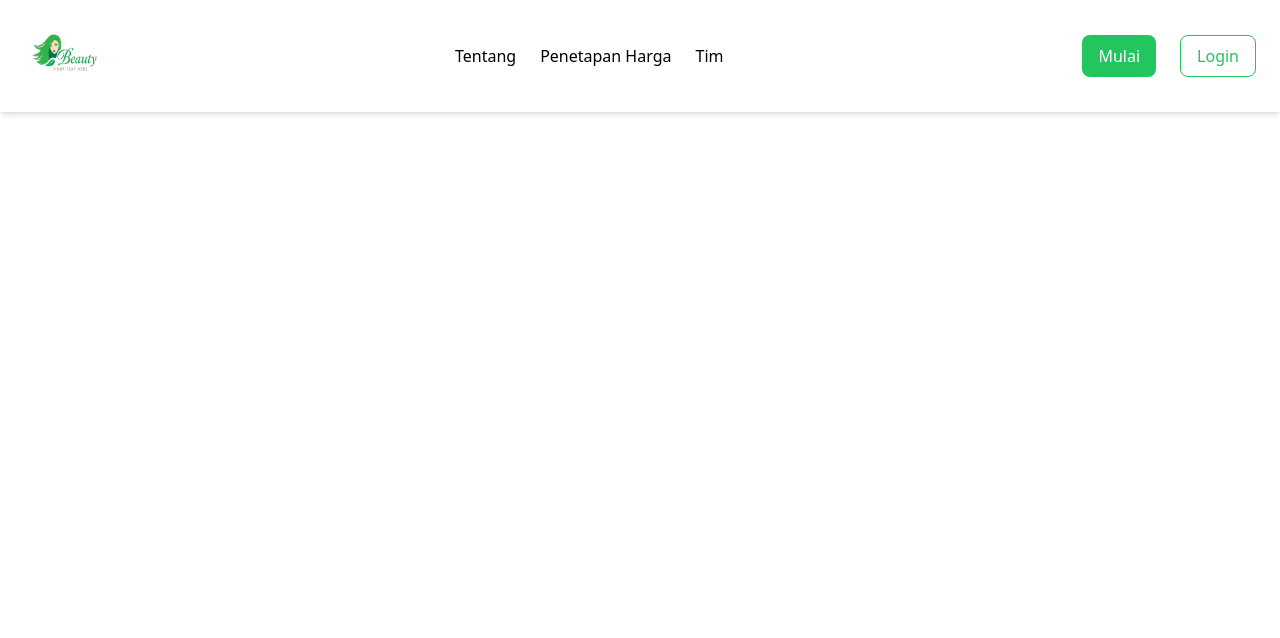
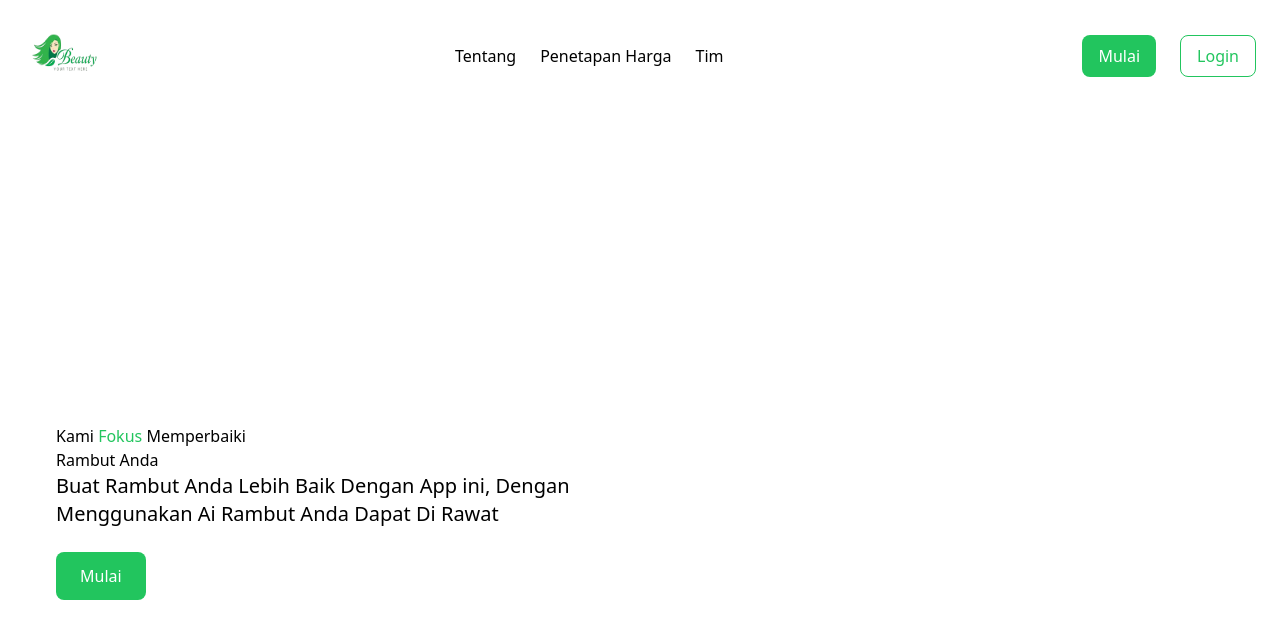
Before and after one commit to manuhutu344/web-ai, a React (Vite) app in the folder frontend/: page / in a window 1280 px wide. Shown: the top 638 px of the page. Built offline with nearby package versions, Linux system fonts and the light colour scheme.

Commit message:
berhasil memunculkan hero sectionnya

```diff
--- a/frontend/src/App.tsx
+++ b/frontend/src/App.tsx
@@ -1,4 +1,4 @@
-import Navbar from "./components/Navbar"
+import Home from "./pages/Home"
 import {BrowserRouter as Router, Route, Routes, Navigate} from "react-router-dom"
 
 
@@ -7,7 +7,7 @@ function App() {
   return (
     <Router>
       <Routes>
-        <Route index element={<Navbar />} />
+        <Route index element={<Home />} />
       </Routes>
     </Router>
   )
--- a/frontend/src/components/HeroSection.tsx
+++ b/frontend/src/components/HeroSection.tsx
@@ -0,0 +1,44 @@
+import {Canvas, useFrame} from "@react-three/fiber"
+import {OrbitControls, useGLTF, useTexture} from "@react-three/drei"
+import * as THREE from "three"
+import girl from '../models/source/girl.glb'
+import textureImage from '../models/textures/textureImage.png'
+import styles from "../styles/HeroSectionStyles"
+import React, { useRef } from "react"
+
+const BlowDryer:React.FC = () =>{
+    const {scene} = useGLTF(girl)
+    const texture = useTexture(textureImage)
+    const modelRef = useRef<THREE.Object3D>()
+    scene.traverse((child) => {
+        if ((child as THREE.Mesh).isMesh) {
+          (child as THREE.Mesh).material = new THREE.MeshStandardMaterial({ map: texture });
+        }
+      })
+    useFrame((state)=>{
+        if(modelRef.current){
+            modelRef.current.rotation.y = state.clock.getElapsedTime()*0.5
+        }
+    })
+    return <primitive ref={modelRef} object={scene} scale={1.5} />
+}
+
+function HeroSection() {
+  return (
+    <section className={styles.section}>
+        <div className={styles.textContainer}>
+            <h2>
+                Kami <span className="text-green-500">Fokus</span> Memperbaiki <br /> Rambut Anda
+            </h2>
+            <p className={styles.description}>
+                Buat Rambut Anda Lebih Baik Dengan App ini, Dengan Menggunakan Ai Rambut Anda Dapat Di Rawat
+            </p>
+            <button className={styles.getStartedButton}>
+                Mulai
+            </button>
+        </div>
+    </section>
+  )
+}
+
+export default HeroSection
--- a/frontend/src/pages/Home.tsx
+++ b/frontend/src/pages/Home.tsx
@@ -1,8 +1,14 @@
+import HeroSection from "../components/HeroSection"
+import { useNavigate } from "react-router-dom"
 import Navbar from "../components/Navbar"
 
 function Home() {
+  const navigate = useNavigate()
   return (
-    <Navbar />
+    <div className="min-h-screen bg-gray-900">
+      <Navbar />
+      <HeroSection />
+    </div>
   )
 }
 
```
